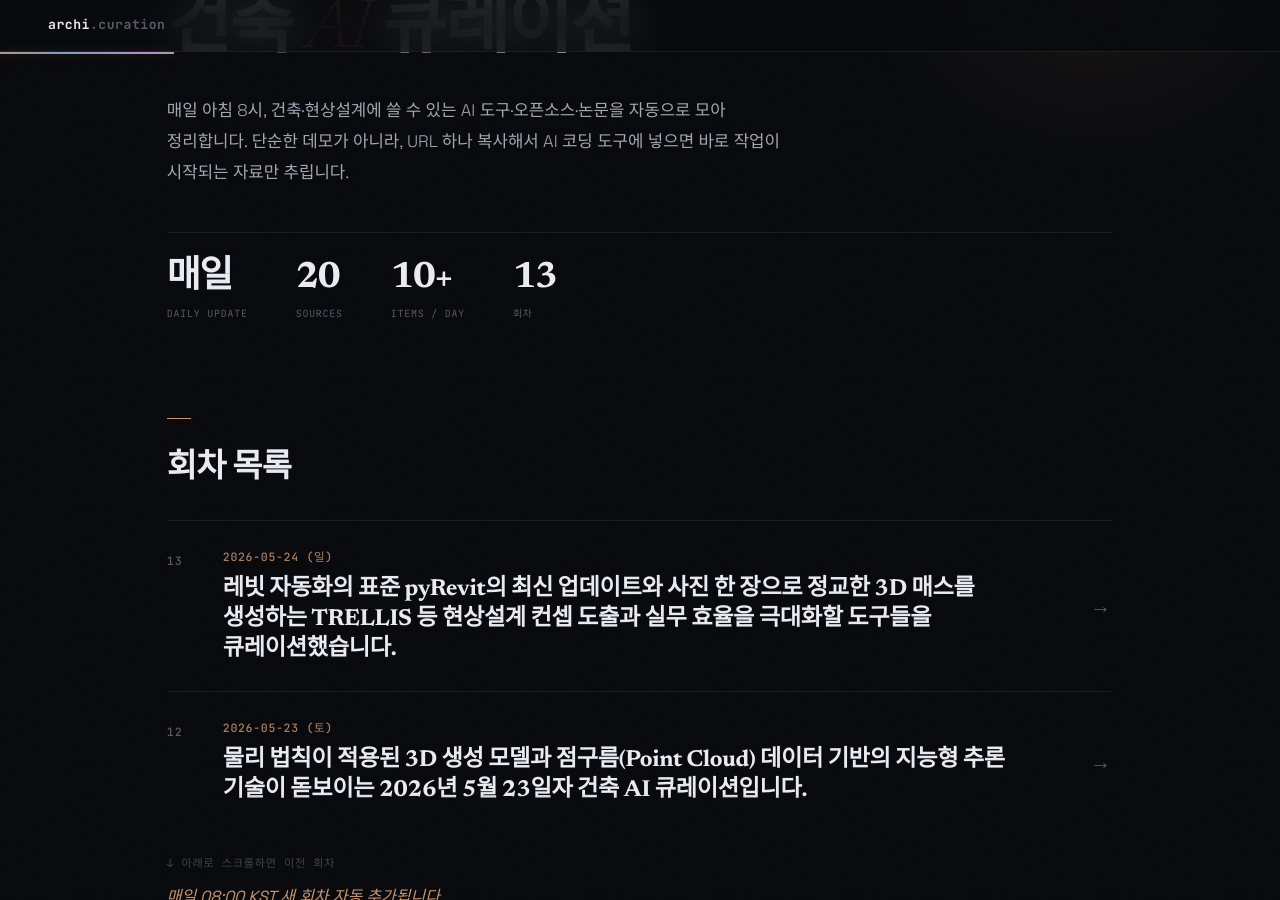
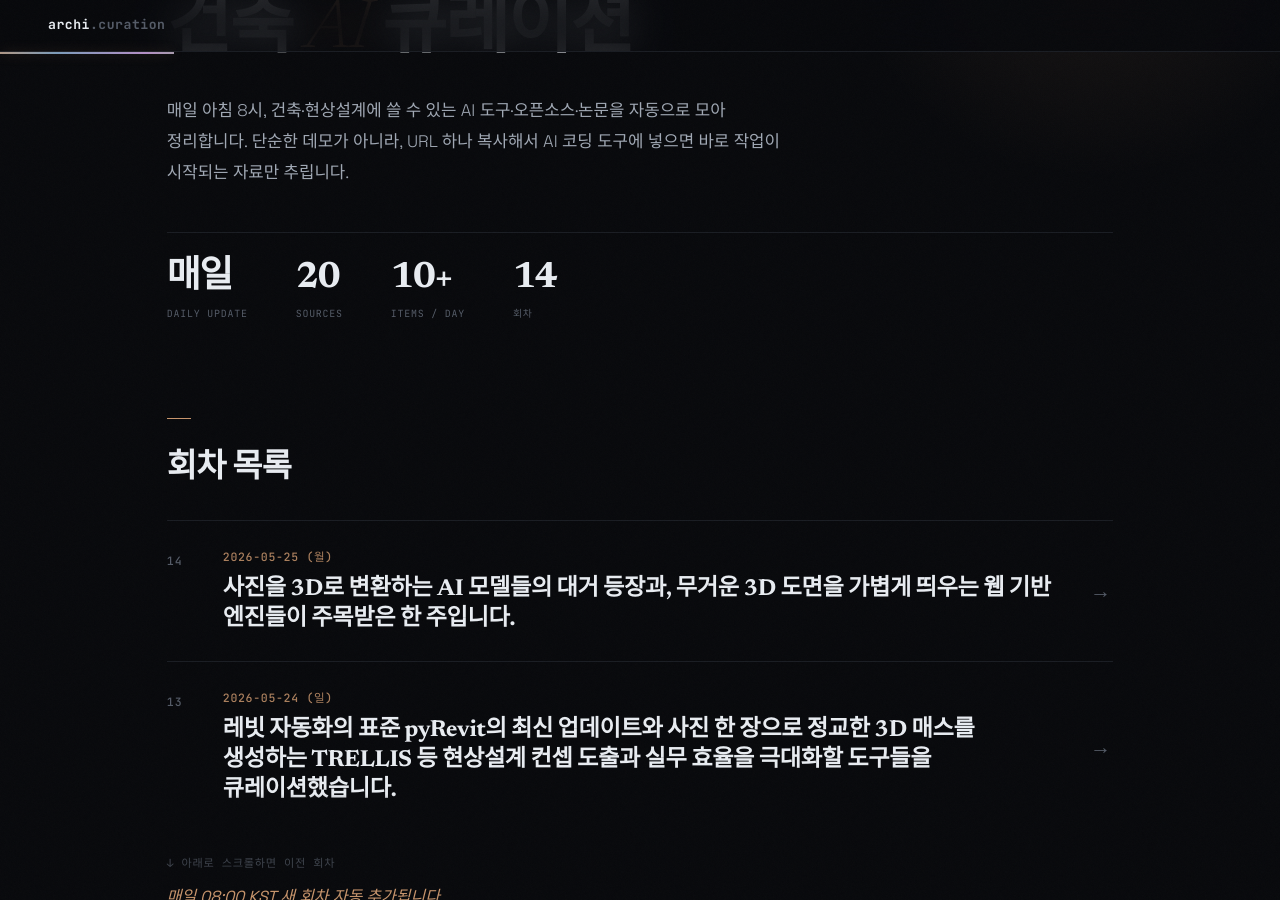
Before and after one commit to ghkch5gh-jpg/ainews-curation, a Jekyll site: the page built from index.md, in a window 1280 px wide and 900 px high, scrolled down 221 px. Built offline with Jekyll 4.4.1, drawn with Linux system fonts in a browser that asks for light colours; some web fonts are replaced; part of the change alters nothing that is shown.

Commit message:
curation: 2026-05-25

````diff
--- /dev/null
+++ b/2026-05-25_월.md
@@ -0,0 +1,157 @@
+---
+layout: default
+title: 2026-05-25 (월)
+eyebrow: 큐레이션 회차
+hero_title: "2026 · 05 · 25 <em>(월)</em>"
+description: "사진을 3D로 변환하는 AI 모델들의 대거 등장과, 무거운 3D 도면을 가볍게 띄우는 웹 기반 엔진들이 주목받은 한 주입니다."
+summary: 사진을 3D로 변환하는 AI 모델들의 대거 등장과, 무거운 3D 도면을 가볍게 띄우는 웹 기반 엔진들이 주목받은 한 주입니다.
+---
+
+## 이번 회차 흐름
+
+이번 주 가장 눈에 띄는 흐름은 '이미지에서 3D로(Image-to-3D)' 변환하는 AI 기술의 실용화입니다. 과거에는 흐릿하고 형태가 뭉개지는 경우가 많았으나, 이제는 사진 한 장만 넣으면 꽤 그럴싸한 3D 모델(OBJ, glTF 등)을 즉시 뽑아내는 도구들이 쏟아지고 있습니다. 초기 컨셉 스터디 단계에서 레퍼런스 이미지를 3D 매스로 빠르게 올려보는 용도로 활용해볼 만합니다.
+
+또한, 웹 브라우저에서 무거운 3D 그래픽이나 BIM 모델을 부드럽게 돌려볼 수 있게 해주는 엔진(playcanvas 등)도 인기를 끌었습니다. 별도의 프로그램 설치 없이 발주처나 시공사와 3D 모델을 링크 하나로 공유하고 소통하는 환경이 점차 당연해지고 있음을 보여줍니다.
+
+---
+
+## 🔥 GitHub 이번 주 인기 (건축 무관, 그냥 핫한 거)
+
+이번 주 사람들이 가장 별 많이 누른 5개. **분위기 파악용으로만**.
+
+### 1. [FreeCAD/FreeCAD](https://github.com/FreeCAD/FreeCAD)
+GitHub Trending | 31.1k ⭐ | +활발한 갱신
+
+오토캐드(AutoCAD)나 라이노(Rhino)처럼 3D 도면을 그릴 수 있는 무료 오픈소스 설계 프로그램입니다.
+
+**건축 활용:** 상용 캐드 소프트웨어 구독료가 부담될 때 기본 설계용으로 시도해볼 만합니다.
+
+### 2. [playcanvas/engine](https://github.com/playcanvas/engine)
+GitHub Trending | 15.9k ⭐ | +활발한 갱신
+
+무거운 3D 모델을 웹 브라우저에서 게임처럼 부드럽게 띄워주는 화면 표시 도구(엔진)입니다.
+
+**건축 활용:** 발주처에 링크만 보내서 3D 모델을 직접 돌려보게 만드는 웹 페이지를 만들 때 유용합니다.
+
+### 3. [deepseek-ai/DeepSeek-V4-Pro](https://huggingface.co/deepseek-ai/DeepSeek-V4-Pro)
+Hugging Face Trending | 4.67M 다운로드 | +최근 갱신
+
+ChatGPT처럼 사람 말을 알아듣고 글을 써주거나 코드를 짜주는 초거대 언어 모델 AI(LLM)입니다.
+
+**건축 활용:** 건축 법규 문서를 잔뜩 학습시켜서 '이 대지에 몇 층까지 지을 수 있어?'라고 묻는 챗봇을 만들 때 뼈대로 씁니다.
+
+### 4. [Supertone/supertonic-3](https://huggingface.co/Supertone/supertonic-3)
+Hugging Face Trending | 43.1k 다운로드 | +최근 갱신
+
+텍스트를 입력하면 사람의 목소리로 자연스럽게 읽어주는 음성 생성 AI입니다.
+
+**건축 활용:** 현상설계 프레젠테이션 영상에 들어갈 전문적인 성우 내레이션을 즉석에서 만들 때 씁니다.
+
+### 5. [SulphurAI/Sulphur-2-base](https://huggingface.co/SulphurAI/Sulphur-2-base)
+Hugging Face Trending | 1.33M 다운로드 | +최근 갱신
+
+글로 상황을 묘사하면 그에 맞는 짧은 동영상을 자동으로 만들어주는 AI입니다.
+
+**건축 활용:** 건축물 주변의 사람이나 자동차가 움직이는 분위기 영상을 스케치 단계에서 빠르게 만들어볼 수 있습니다.
+
+---
+
+## 코어 ★★★ (건축 직격)
+
+### [Tencent-Hunyuan/Hunyuan3D-2](https://github.com/Tencent-Hunyuan/Hunyuan3D-2)
+★★★ | GitHub | 13.8k ⭐ | 마지막 갱신: 2025-10-28
+
+**한 줄로:** 사진 한 장을 넣으면 360도로 돌려볼 수 있는 3D 모델로 순식간에 빚어주는 AI입니다.
+
+**왜 의미 있냐:**
+- 핀터레스트에서 찾은 멋진 건물이나 가구 사진을 3D 매스로 바꿔서 내 라이노 화면에 바로 얹어볼 수 있습니다.
+- 복잡한 형태를 직접 모델링하는 시간을 아끼고, 컨셉 단계에서 여러 덩어리를 빠르게 검토할 때 유용합니다.
+
+**Claude Code에 시키기:**
+```
+git clone https://github.com/Tencent-Hunyuan/Hunyuan3D-2
+```
+→ "git clone https://github.com/Tencent-Hunyuan/Hunyuan3D-2
+→ "이 코드 저장소(repo)를 설치하고, 내가 준 의자 사진을 3D 파일(OBJ)로 변환하는 명령어를 실행해줘""
+
+**왜 이번 주:** 이미지를 3D로 바꾸는 기술이 최근 부쩍 정교해져서 실무에 슬슬 붙여볼 만한 수준이 되었습니다.
+
+---
+
+### [stabilityai/stable-fast-3d](https://huggingface.co/stabilityai/stable-fast-3d)
+★★★ | Hugging Face | 15.3k 다운로드 | 마지막 갱신: 2025-04-08
+
+**한 줄로:** 단 0.5초 만에 평면 이미지를 3D 입체로 뽑아내는 엄청나게 빠른 3D 생성 AI입니다.
+
+**왜 의미 있냐:**
+- 회의 중에 스케치한 단면이나 입면 사진을 찍어서 바로 3D 덩어리로 띄워놓고 이야기할 수 있습니다.
+- 수십 장의 레퍼런스 이미지를 한꺼번에 3D로 변환해서 형태 데이터베이스를 구축할 때 시간이 오래 걸리지 않습니다.
+
+**Claude Code에 시키기:**
+```
+git clone https://huggingface.co/stabilityai/stable-fast-3d
+```
+→ "git clone https://huggingface.co/stabilityai/stable-fast-3d
+→ "이 AI 모델을 사용해서 폴더 안에 있는 이미지 10장을 전부 3D 모델로 변환해줘""
+
+**왜 이번 주:** 속도가 매우 빨라서 기다리는 답답함 없이 즉각적인 디자인 피드백이 가능합니다.
+
+---
+
+### [components-ai/css.gui](https://github.com/components-ai/css.gui)
+★★★ | GitHub | 581 ⭐ | 마지막 갱신: 2026-05-17
+
+**한 줄로:** 그래스호퍼(GH)처럼 슬라이더를 마우스로 이리저리 당기면 디자인 수치가 실시간으로 변하는 시각적 조절 도구입니다.
+
+**왜 의미 있냐:**
+- 건축 사무소 소개용 웹사이트를 만들 때, 코드를 몰라도 여백이나 색상을 슬라이더로 쉽게 맞출 수 있습니다.
+- 웹 기반의 파라메트릭(수치를 입력해 형태를 바꾸는 방식) 도구를 자체적으로 만들 때 조작 패널로 가져다 쓰기 좋습니다.
+
+**Claude Code에 시키기:**
+```
+git clone https://github.com/components-ai/css.gui
+```
+→ "git clone https://github.com/components-ai/css.gui
+→ "이 도구를 활용해서 버튼 크기와 색상을 슬라이더로 조절할 수 있는 간단한 웹 페이지를 만들어줘""
+
+**왜 이번 주:** 디자인과 코딩의 경계를 허무는 직관적인 도구들이 계속 발전하고 있습니다.
+
+---
+
+## 서브 ★★
+
+### [stabilityai/TripoSR](https://huggingface.co/stabilityai/TripoSR)
+★★ | Hugging Face | 174k 다운로드 | 마지막 갱신: 2024-08-09
+
+사진에서 3D 뼈대를 빠르게 추출하는 기초 AI 모델 (가져다 쓰려면 추가 가공이 필요함)
+→ `git clone https://huggingface.co/stabilityai/TripoSR` · "이 모델로 내 스케치를 3D로 바꾸는 파이썬 코드를 짜줘"
+
+### [facebook/VGGT-1B](https://huggingface.co/facebook/VGGT-1B)
+★★ | Hugging Face | 266k 다운로드 | 마지막 갱신: 2025-03-17
+
+메타(페이스북)에서 만든 이미지 기반 3D 생성 AI 모델 (다른 도구를 만들기 위한 부품 역할)
+→ `git clone https://huggingface.co/facebook/VGGT-1B` · "이 모델을 불러와서 이미지를 입력받는 기본 뼈대 코드를 작성해줘"
+
+### [nvidia/Lyra-2.0](https://huggingface.co/nvidia/Lyra-2.0)
+★★ | Hugging Face | 1.77k 다운로드 | 마지막 갱신: 최근
+
+엔비디아에서 공개한 고품질 3D 에셋 생성 AI (고성능 그래픽 카드가 필요함)
+→ `git clone https://huggingface.co/nvidia/Lyra-2.0` · "이 모델의 설치 방법을 읽고 내 컴퓨터 사양에서 돌아가는지 확인해줘"
+
+### [Qwen/Qwen3.6-27B](https://huggingface.co/Qwen/Qwen3.6-27B)
+★★ | Hugging Face | 4.24M 다운로드 | 마지막 갱신: 1개월 전
+
+이미지와 텍스트를 동시에 이해하는 강력한 다목적 언어 모델 AI
+→ `git clone https://huggingface.co/Qwen/Qwen3.6-27B` · "이 AI한테 도면 이미지를 보여주고 어떤 용도의 방인지 맞추게 해봐"
+
+### [Jackrong/Qwopus3.5-9B-Coder-GGUF](https://huggingface.co/Jackrong/Qwopus3.5-9B-Coder-GGUF)
+★★ | Hugging Face | 38.9k 다운로드 | 마지막 갱신: 최근
+
+일반 컴퓨터에서도 가볍게 돌아가도록 압축된 코딩 전문 AI 모델
+→ `git clone https://huggingface.co/Jackrong/Qwopus3.5-9B-Coder-GGUF` · "이 가벼운 AI를 띄워서 파이썬 코드 짜는 걸 도와주는 챗봇을 실행해줘"
+
+---
+
+## 메모
+
+이번 회차에서는 사진을 3D로 변환하는 기술이 집중적으로 올라왔습니다. 당장 실시설계에 쓸 만큼 정교하지는 않지만, 초기 아이디어 스케치나 덩어리(매스) 스터디에는 충분히 써먹을 수 있는 수준까지 올라왔습니다. 다만 아직 건축에 특화된(벽체, 슬라브가 구분된) 3D를 만들어주지는 않으므로 형태 참고용으로 접근하는 것이 좋습니다. 다음 회차에서는 법규 검토나 도면 인식 쪽에 쓸만한 도구가 있는지 더 찾아보겠습니다.
--- a/index.md
+++ b/index.md
@@ -12,12 +12,13 @@ stats:
     lbl: "Sources"
   - num: "10+"
     lbl: "Items / Day"
-  - num: "13"
+  - num: "14"
     lbl: "회차"
 ---
 
 ## 회차 목록
 
+- [2026-05-25 (월) — 사진을 3D로 변환하는 AI 모델들의 대거 등장과, 무거운 3D 도면을 가볍게 띄우는 웹 기반 엔진들이 주목받은 한 주입니다.](2026-05-25_월.html)
 - [2026-05-24 (일) — 레빗 자동화의 표준 pyRevit의 최신 업데이트와 사진 한 장으로 정교한 3D 매스를 생성하는 TRELLIS 등 현상설계 컨셉 도출과 실무 효율을 극대화할 도구들을 큐레이션했습니다.](2026-05-24_일.html)
 - [2026-05-23 (토) — 물리 법칙이 적용된 3D 생성 모델과 점구름(Point Cloud) 데이터 기반의 지능형 추론 기술이 돋보이는 2026년 5월 23일자 건축 AI 큐레이션입니다.](2026-05-23_토.html)
 - [2026-05-22 (금) — 정교한 CAD 메시 생성과 물리 법칙이 적용된 3D 장면 구성 AI가 등장하며, 현상설계 제안서의 인터랙티브화가 가속화된 회차입니다.](2026-05-22_금.html)
````
